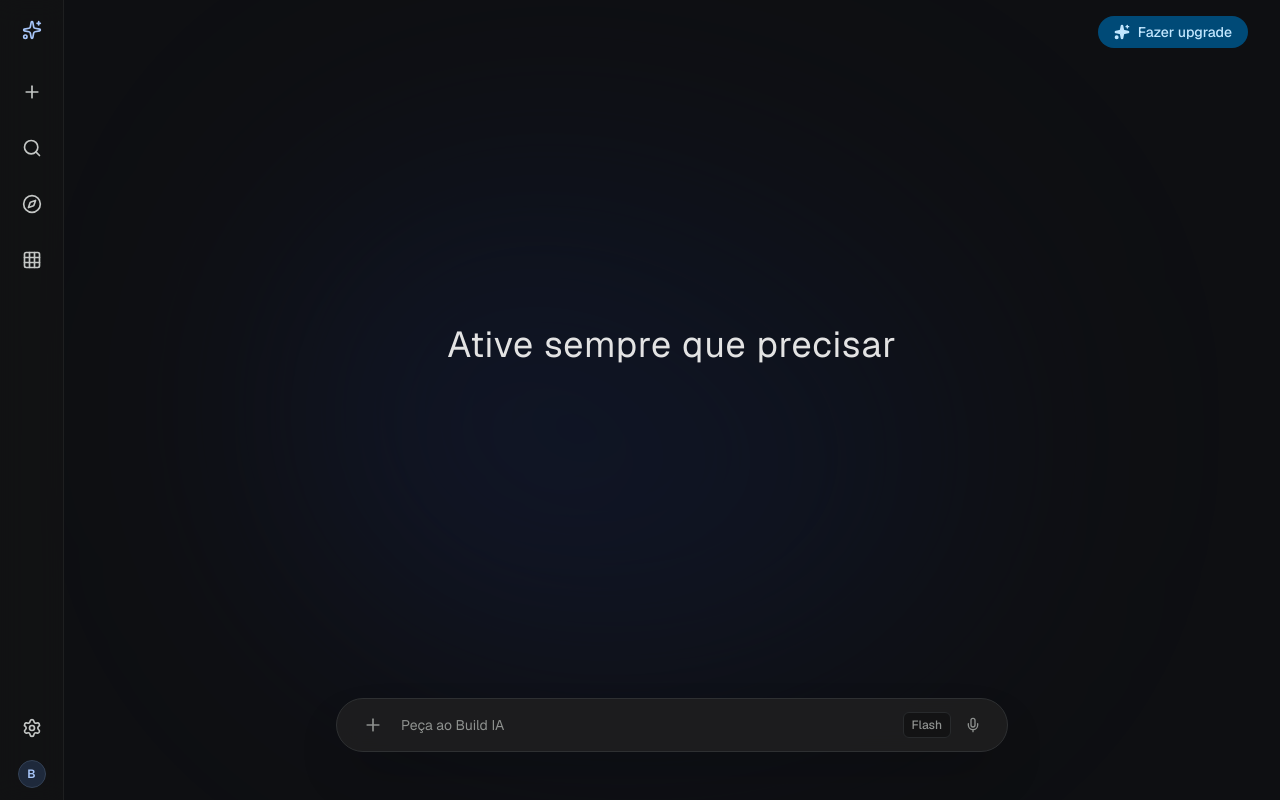
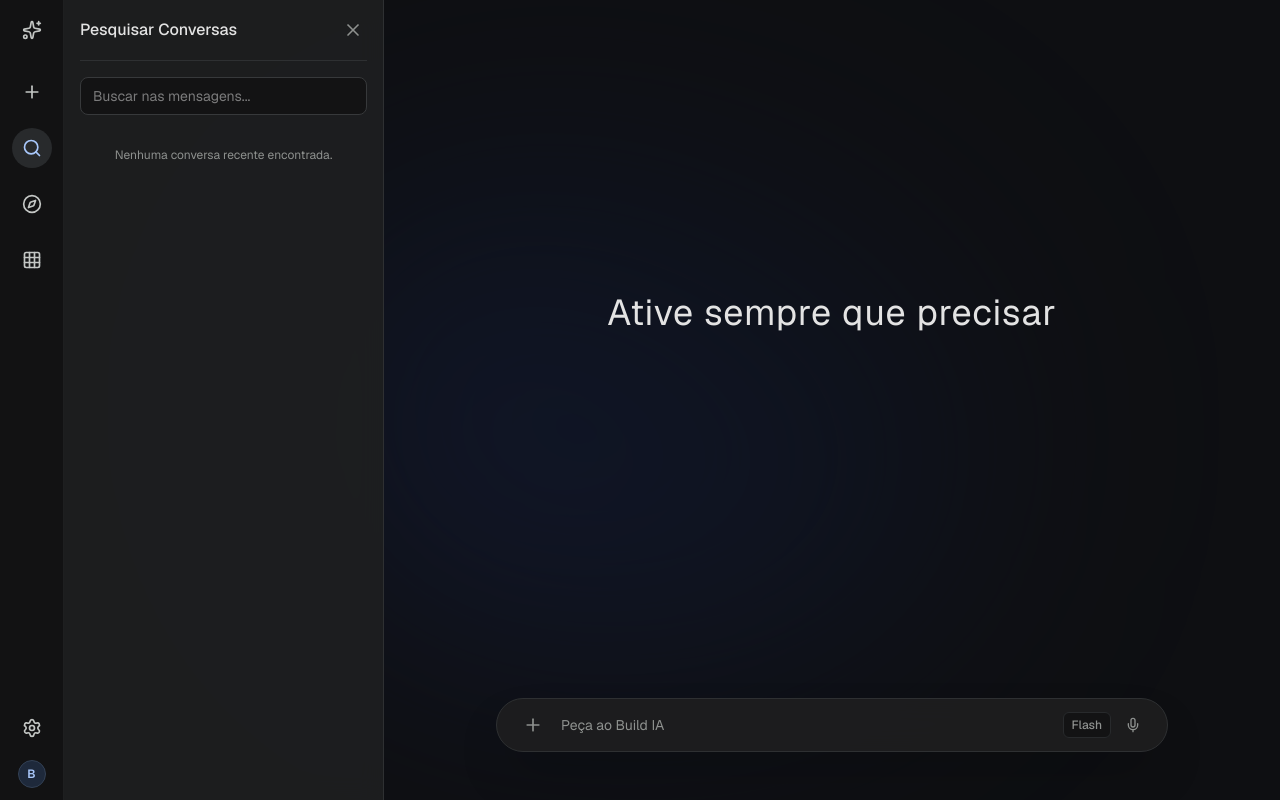
Before and after one commit to jv820842-web/Build-IA, a Next.js app: page / in a window 1280 px wide. Both pictures are taken after a click on the button 31 px from the left and 148 px from the top of the page. Built offline with nearby package versions, Linux system fonts and the light colour scheme.

Commit message:
Remocao do botao upgrade e adicao de modais laterais sem login

```diff
--- a/app/page.tsx
+++ b/app/page.tsx
@@ -5,13 +5,15 @@ import {
   Sparkles,
   Send,
   User,
-  Menu,
   Plus,
   Search,
   Compass,
   Grid,
   Settings,
-  Mic
+  Mic,
+  X,
+  MessageSquare,
+  Trash2
 } from 'lucide-react';
 
 interface Message {
@@ -23,7 +25,8 @@ export default function Home() {
   const [messages, setMessages] = useState<Message[]>([]);
   const [input, setInput] = useState('');
   const [loading, setLoading] = useState(false);
-  const [sidebarOpen, setSidebarOpen] = useState(false);
+  const [activeTab, setActiveTab] = useState<'chat' | 'search' | 'explore' | 'apps' | 'settings'>('chat');
+  const [searchQuery, setSearchQuery] = useState('');
 
   const handleSubmit = async (textToSend?: string) => {
     const query = textToSend || input;
@@ -55,63 +58,166 @@ export default function Home() {
 
   return (
     <div className="flex h-screen bg-[#0e0f12] text-[#e3e3e3] font-sans antialiased overflow-hidden relative">
-      {/* Luz Radial Suave Centralizada no Fundo (Efeito Aurora Gemini) */}
+      {/* Luz Radial no Fundo */}
       <div className="absolute top-1/2 left-1/2 -translate-x-1/2 -translate-y-1/2 w-[700px] h-[500px] bg-gradient-to-tr from-[#1e295d] via-[#111e40] to-transparent opacity-40 blur-[130px] pointer-events-none rounded-full" />
 
-      {/* Sidebar Ícones/Minimizada */}
-      <aside className={`${sidebarOpen ? 'w-64' : 'w-16'} transition-all duration-300 bg-[#131314]/80 backdrop-blur-md flex flex-col justify-between p-3 select-none z-20 border-r border-[#1e1f20]`}>
+      {/* Sidebar Lateral */}
+      <aside className="w-16 bg-[#131314]/90 backdrop-blur-md flex flex-col justify-between p-3 select-none z-20 border-r border-[#1e1f20]">
         <div className="flex flex-col items-center space-y-6">
           <button
-            onClick={() => setSidebarOpen(!sidebarOpen)}
-            className="p-2 hover:bg-[#282a2c] rounded-full text-[#c4c7c5] transition-colors"
+            onClick={() => setActiveTab('chat')}
+            className={`p-2 rounded-full transition-colors ${activeTab === 'chat' ? 'bg-[#282a2c] text-[#a8c7fa]' : 'text-[#c4c7c5] hover:bg-[#282a2c]'}`}
+            title="Página Principal"
           >
-            <Sparkles className="w-5 h-5 text-[#a8c7fa]" />
+            <Sparkles className="w-5 h-5" />
           </button>
 
           <div className="flex flex-col gap-4 items-center w-full">
             <button
-              onClick={() => setMessages([])}
+              onClick={() => {
+                setMessages([]);
+                setActiveTab('chat');
+              }}
               className="p-2.5 hover:bg-[#282a2c] rounded-full text-[#c4c7c5] transition-colors"
               title="Nova conversa"
             >
               <Plus className="w-5 h-5" />
             </button>
 
-            <button className="p-2.5 hover:bg-[#282a2c] rounded-full text-[#c4c7c5] transition-colors">
+            <button
+              onClick={() => setActiveTab(activeTab === 'search' ? 'chat' : 'search')}
+              className={`p-2.5 rounded-full transition-colors ${activeTab === 'search' ? 'bg-[#282a2c] text-[#a8c7fa]' : 'text-[#c4c7c5] hover:bg-[#282a2c]'}`}
+              title="Pesquisar conversas"
+            >
               <Search className="w-5 h-5" />
             </button>
 
-            <button className="p-2.5 hover:bg-[#282a2c] rounded-full text-[#c4c7c5] transition-colors">
+            <button
+              onClick={() => setActiveTab(activeTab === 'explore' ? 'chat' : 'explore')}
+              className={`p-2.5 rounded-full transition-colors ${activeTab === 'explore' ? 'bg-[#282a2c] text-[#a8c7fa]' : 'text-[#c4c7c5] hover:bg-[#282a2c]'}`}
+              title="Explorar ideias"
+            >
               <Compass className="w-5 h-5" />
             </button>
 
-            <button className="p-2.5 hover:bg-[#282a2c] rounded-full text-[#c4c7c5] transition-colors">
+            <button
+              onClick={() => setActiveTab(activeTab === 'apps' ? 'chat' : 'apps')}
+              className={`p-2.5 rounded-full transition-colors ${activeTab === 'apps' ? 'bg-[#282a2c] text-[#a8c7fa]' : 'text-[#c4c7c5] hover:bg-[#282a2c]'}`}
+              title="Recursos e Ferramentas"
+            >
               <Grid className="w-5 h-5" />
             </button>
           </div>
         </div>
 
         <div className="flex flex-col items-center gap-3">
-          <button className="p-2.5 hover:bg-[#282a2c] rounded-full text-[#c4c7c5] transition-colors">
+          <button
+            onClick={() => setActiveTab(activeTab === 'settings' ? 'chat' : 'settings')}
+            className={`p-2.5 rounded-full transition-colors ${activeTab === 'settings' ? 'bg-[#282a2c] text-[#a8c7fa]' : 'text-[#c4c7c5] hover:bg-[#282a2c]'}`}
+            title="Configurações"
+          >
             <Settings className="w-5 h-5" />
           </button>
+
           <div className="w-7 h-7 rounded-full bg-[#1e293b] border border-[#334155] flex items-center justify-center text-xs font-semibold text-[#a8c7fa]">
             B
           </div>
         </div>
       </aside>
 
+      {/* Painel Lateral / Modais sem necessidade de Login */}
+      {activeTab !== 'chat' && (
+        <div className="w-80 bg-[#1e1f20]/95 backdrop-blur-md border-r border-[#2e3032] z-20 flex flex-col p-4 animate-in slide-in-from-left duration-200">
+          <div className="flex items-center justify-between pb-4 border-b border-[#2e3032]">
+            <h2 className="text-base font-medium text-[#e3e3e3] capitalize">
+              {activeTab === 'search' && 'Pesquisar conversas'}
+              {activeTab === 'explore' && 'Explorar ideias'}
+              {activeTab === 'apps' && 'Recursos da IA'}
+              {activeTab === 'settings' && 'Configurações'}
+            </h2>
+            <button onClick={() => setActiveTab('chat')} className="p-1 hover:bg-[#282a2c] rounded-full text-[#8e918f]">
+              <X className="w-5 h-5" />
+            </button>
+          </div>
+
+          <div className="flex-1 overflow-y-auto py-4">
+            {/* Pesquisar */}
+            {activeTab === 'search' && (
+              <div className="space-y-4">
+                <input
+                  type="text"
+                  placeholder="Buscar nas mensagens..."
+                  value={searchQuery}
+                  onChange={(e) => setSearchQuery(e.target.value)}
+                  className="w-full bg-[#131314] border border-[#37393b] rounded-lg px-3 py-2 text-sm text-[#e3e3e3] focus:outline-none"
+                />
+                <div className="space-y-2">
+                  {messages.length === 0 ? (
+                    <p className="text-xs text-[#8e918f] text-center pt-4">Nenhuma conversa recente encontrada.</p>
+                  ) : (
+                    messages
+                      .filter(m => m.content.toLowerCase().includes(searchQuery.toLowerCase()))
+                      .map((m, i) => (
+                        <div key={i} className="p-2.5 bg-[#131314] rounded-lg border border-[#2e3032] text-xs text-[#c4c7c5] flex items-start gap-2">
+                          <MessageSquare className="w-4 h-4 shrink-0 text-[#8e918f] mt-0.5" />
+                          <span className="truncate">{m.content}</span>
+                        </div>
+                      ))
+                  )}
+                </div>
+              </div>
+            )}
+
+            {/* Explorar */}
+            {activeTab === 'explore' && (
+              <div className="space-y-3">
+                <button
+                  onClick={() => { handleSubmit("Me ajude a programar uma página web em Next.js"); setActiveTab('chat'); }}
+                  className="w-full p-3 bg-[#131314] hover:bg-[#282a2c] rounded-xl text-left border border-[#2e3032] transition-colors"
+                >
+                  <p className="text-xs font-medium text-[#a8c7fa]">Programação</p>
+                  <p className="text-xs text-[#c4c7c5] mt-1">Como criar páginas web modernas</p>
+                </button>
+
+                <button
+                  onClick={() => { handleSubmit("Escreva uma história criativa sobre exploração espacial"); setActiveTab('chat'); }}
+                  className="w-full p-3 bg-[#131314] hover:bg-[#282a2c] rounded-xl text-left border border-[#2e3032] transition-colors"
+                >
+                  <p className="text-xs font-medium text-[#a8c7fa]">Escrita Criativa</p>
+                  <p className="text-xs text-[#c4c7c5] mt-1">Crie histórias e textos fictícios</p>
+                </button>
+              </div>
+            )}
+
+            {/* Recursos / Apps */}
+            {activeTab === 'apps' && (
+              <div className="space-y-2 text-xs text-[#c4c7c5]">
+                <div className="p-3 bg-[#131314] rounded-lg border border-[#2e3032]">
+                  <p className="font-medium text-[#e3e3e3]">Modelo Integrado</p>
+                  <p className="text-[#8e918f] mt-1">Gemini 3.6 Flash ativo para respostas rápidas.</p>
+                </div>
+              </div>
+            )}
+
+            {/* Configurações */}
+            {activeTab === 'settings' && (
+              <div className="space-y-4 text-xs">
+                <div className="flex items-center justify-between p-3 bg-[#131314] rounded-lg border border-[#2e3032]">
+                  <span>Limpar conversa atual</span>
+                  <button onClick={() => { setMessages([]); setActiveTab('chat'); }} className="p-1.5 bg-[#d96570]/20 text-[#d96570] hover:bg-[#d96570]/30 rounded">
+                    <Trash2 className="w-4 h-4" />
+                  </button>
+                </div>
+                <p className="text-[#8e918f] px-1">Versão do sistema: Build IA 1.0.0</p>
+              </div>
+            )}
+          </div>
+        </div>
+      )}
+
       {/* Área Principal */}
       <main className="flex-1 flex flex-col h-full relative z-10">
-        {/* Topbar com Botão Upgrade */}
-        <header className="flex items-center justify-end p-4 px-8 text-[#c4c7c5]">
-          <button className="flex items-center gap-2 bg-[#004a77] hover:bg-[#005c93] text-[#c2e7ff] text-sm px-4 py-1.5 rounded-full font-medium transition-colors">
-            <Sparkles className="w-4 h-4 fill-current" />
-            <span>Fazer upgrade</span>
-          </button>
-        </header>
-
-        {/* Área Central / Respostas */}
+        {/* Área Central de Chat */}
         <div className="flex-1 overflow-y-auto px-4 flex flex-col items-center justify-center">
           <div className="max-w-2xl w-full">
             {messages.length === 0 ? (
@@ -149,7 +255,7 @@ export default function Home() {
           </div>
         </div>
 
-        {/* Input Bar Estilo Gemini Centralizado */}
+        {/* Campo de Entrada (Input) */}
         <div className="p-6 pb-12">
           <div className="max-w-2xl mx-auto relative">
             <form
@@ -159,7 +265,12 @@ export default function Home() {
               }}
               className="bg-[#1e1f20]/90 backdrop-blur-md border border-[#2e3032] focus-within:border-[#444746] rounded-full flex items-center px-5 py-2.5 shadow-2xl transition-all"
             >
-              <button type="button" className="text-[#8e918f] hover:text-[#e3e3e3] p-1.5 transition-colors">
+              <button
+                type="button"
+                onClick={() => { setMessages([]); setActiveTab('chat'); }}
+                className="text-[#8e918f] hover:text-[#e3e3e3] p-1.5 transition-colors"
+                title="Nova conversa"
+              >
                 <Plus className="w-5 h-5" />
               </button>
 
```
